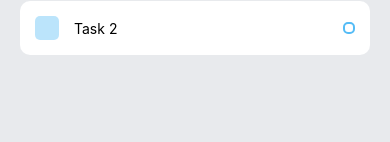
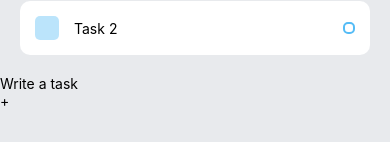
Before and after one commit to GanibegovicIsmail/done-with-it, a React Native app: screen / in a window 390 px wide. Shown: the part 212-354 px from the top of the page. Built offline with nearby package versions, Linux system fonts and the light colour scheme.

Commit message:
feat:  write a task section

```diff
--- a/App.js
+++ b/App.js
@@ -1,6 +1,8 @@
-import { Text, View, StyleSheet } from 'react-native'
+import { Text, View, StyleSheet, Platform, TextInput } from 'react-native'
 import React from 'react'
 import Task from './components/Task'
+import { KeyboardAvoidingView } from 'react-native'
+import { TouchableOpacity } from 'react-native'
 
 export default function App() {
     return (
@@ -18,6 +20,16 @@ export default function App() {
 
         </View>
 
+      {/* Write a task */}
+      <KeyboardAvoidingView behavior={Platform.OS === "ios" ? "padding" : "height"} style={styles.writeTaskWrapper}>
+        <TextInput style={styles.input} placeholder="Write a task" />
+      </KeyboardAvoidingView>
+
+      <TouchableOpacity >
+        <View style={styles.addWrapper}>
+          <Text style={styles.addText}>+</Text>
+        </View>
+      </TouchableOpacity>
 
       </View>
     )
```
